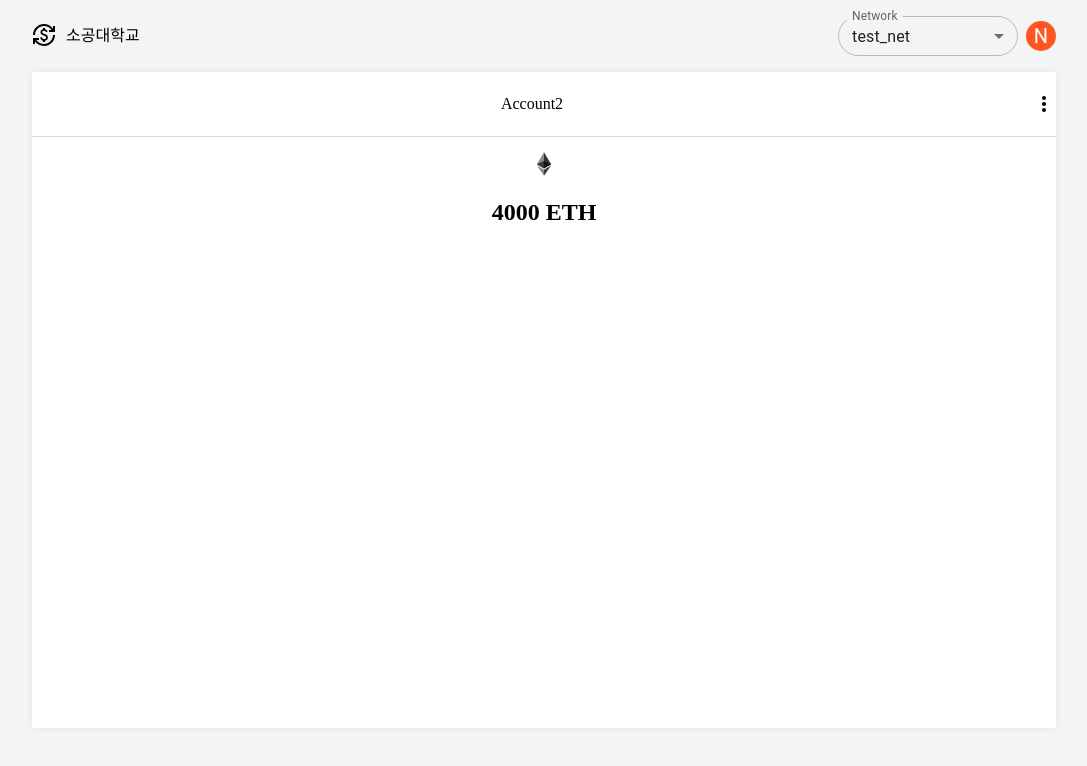
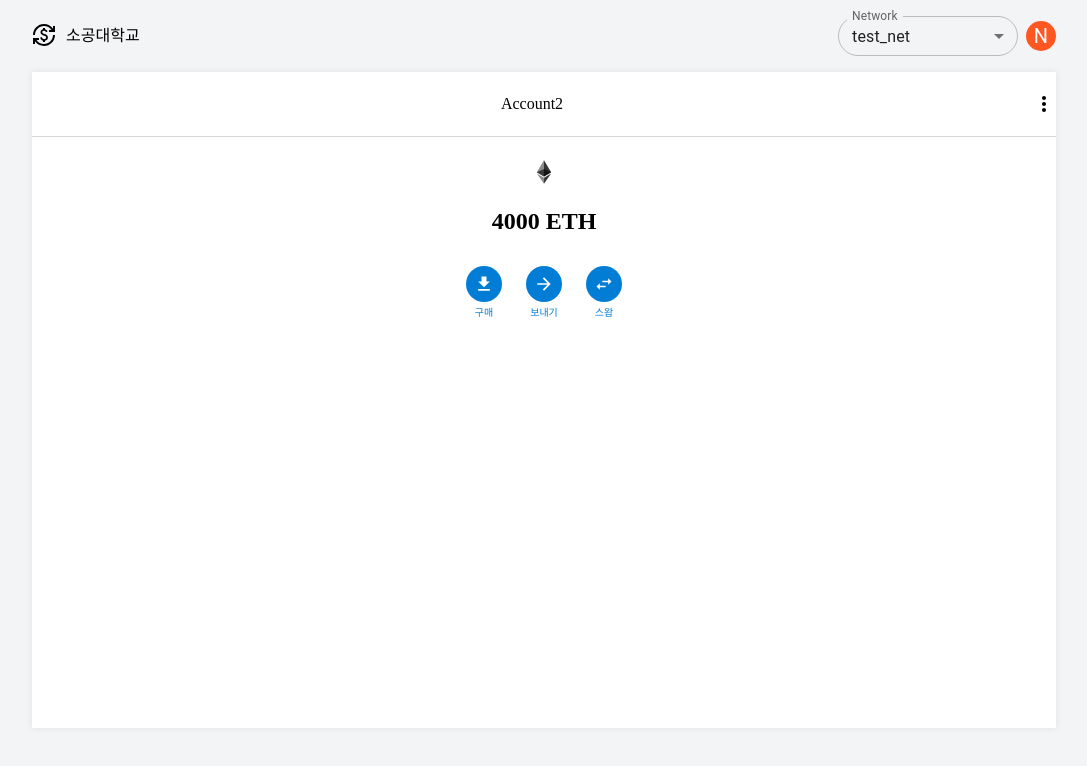
Before and after one commit to ozzing/private-ethereum-network-1, a React (Create React App) app in the folder wallet-front/: page / in a window 1280 px wide. Shown: the top 766 px of the page, without its empty margins (96-1183 px from the left). Built offline with nearby package versions, Linux system fonts and the light colour scheme.

Commit message:
[feat] : wallet overview fin

```diff
--- a/wallet-front/src/components/main/AccountMain.js
+++ b/wallet-front/src/components/main/AccountMain.js
@@ -1,5 +1,10 @@
 import { useState } from 'react';
 import styled from 'styled-components';
+import DownloadIcon from '@mui/icons-material/Download';
+import ArrowForwardIcon from '@mui/icons-material/ArrowForward';
+import SwapHorizIcon from '@mui/icons-material/SwapHoriz';
+import { Circle } from '../shared/Components';
+import COLORS from '../../constants/Colors';
 
 const AccountMain = () => {
   const balace = useState(4000);
@@ -18,15 +23,34 @@ const AccountMain = () => {
           <h2>{balace} ETH</h2>
         </div>
       </WalletOverView>
+      <ButtonGroup>
+        <ButtonWrapper>
+          <Circle>
+            <DownloadIcon sx={{ color: '#ffffff', fontSize: 20 }} />
+          </Circle>
+          <ButtonSpan>구매</ButtonSpan>
+        </ButtonWrapper>
+        <ButtonWrapper>
+          <Circle>
+            <ArrowForwardIcon sx={{ color: '#ffffff', fontSize: 20 }} />
+          </Circle>
+          <ButtonSpan>보내기</ButtonSpan>
+        </ButtonWrapper>
+        <ButtonWrapper>
+          <Circle>
+            <SwapHorizIcon sx={{ color: '#ffffff', fontSize: 20 }} />
+          </Circle>
+          <ButtonSpan>스왑</ButtonSpan>
+        </ButtonWrapper>
+      </ButtonGroup>
     </MainWrapper>
   );
 };
 
 const MainWrapper = styled.div`
   display: flex;
-  justify-content: space-between;
+  justify-content: center;
   align-items: center;
-  flex: 1;
   min-height: 209px;
   min-width: 0;
   padding-top: 10px;
@@ -35,11 +59,31 @@ const MainWrapper = styled.div`
 `;
 
 const WalletOverView = styled.div`
-  flex: 1;
   display: flex;
   flex-direction: column;
   align-items: center;
   width: 100%;
 `;
 
+const ButtonGroup = styled.div`
+  display: flex;
+  flex-direction: row;
+  height: 68px;
+  margin-bottom: 24px;
+`;
+
+const ButtonWrapper = styled.div`
+  display: flex;
+  flex-direction: column;
+  align-items: center;
+  justify-content: center;
+  margin-left: 12px;
+  margin-right: 12px;
+`;
+
+const ButtonSpan = styled.span`
+  font-size: 10px;
+  color: ${COLORS.primary};
+`;
+
 export default AccountMain;
--- a/wallet-front/src/components/shared/Components.js
+++ b/wallet-front/src/components/shared/Components.js
@@ -6,3 +6,16 @@ export const HorizontalLine = styled.div`
   height: 0.5px;
   width: 100%;
 `;
+
+export const Circle = styled.button`
+  display: flex;
+  justify-content: center;
+  align-items: center;
+  height: 36px;
+  width: 36px;
+  background: ${COLORS.primary};
+  border-radius: 18px;
+  border: none;
+  margin-top: 6px;
+  margin-bottom: 5px;
+`;
--- a/wallet-front/src/constants/Colors.js
+++ b/wallet-front/src/constants/Colors.js
@@ -1,5 +1,6 @@
 const COLORS = {
   /* Main Colors */
+  primary: '#027DD6',
   backgroundColor: '#F2F4F6',
 
   /* Text, Component Colors */
--- a/wallet-front/src/styles/GlobalStyle.js
+++ b/wallet-front/src/styles/GlobalStyle.js
@@ -42,6 +42,7 @@ img {
   -ms-user-select:none;
   user-select:none
 }
+
 `;
 
 export default GlobalStyle;
```
